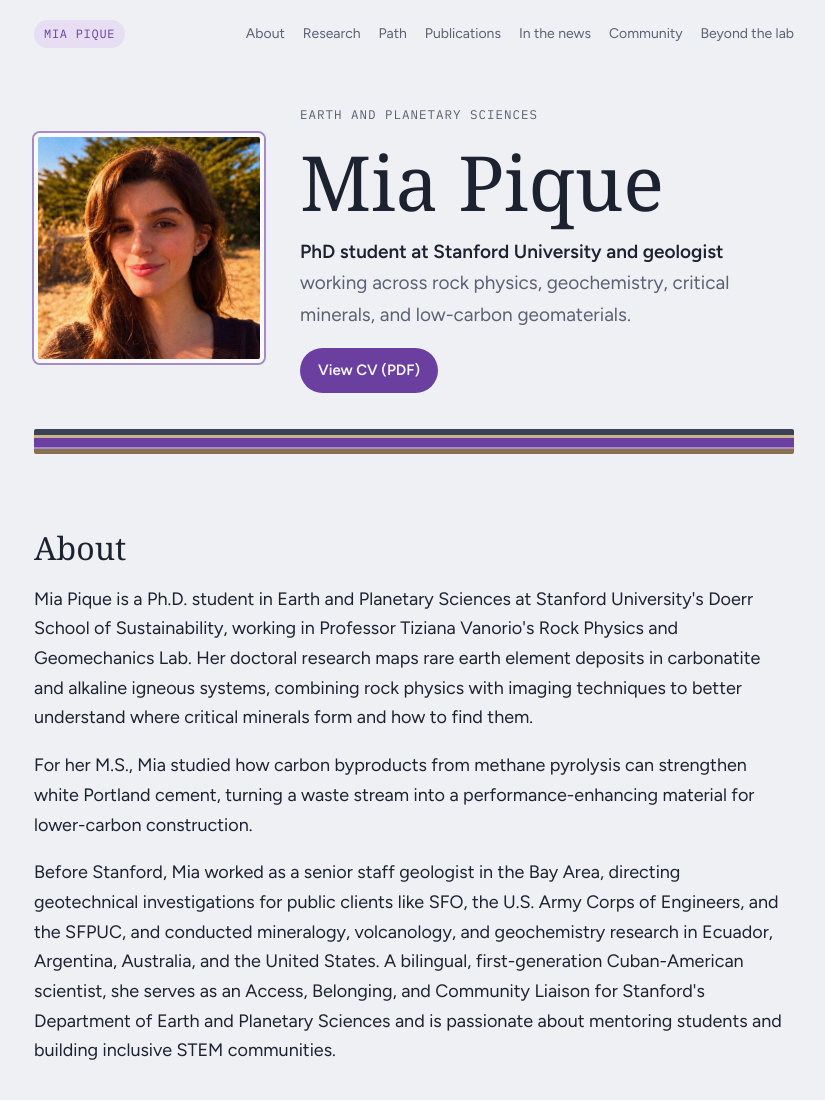
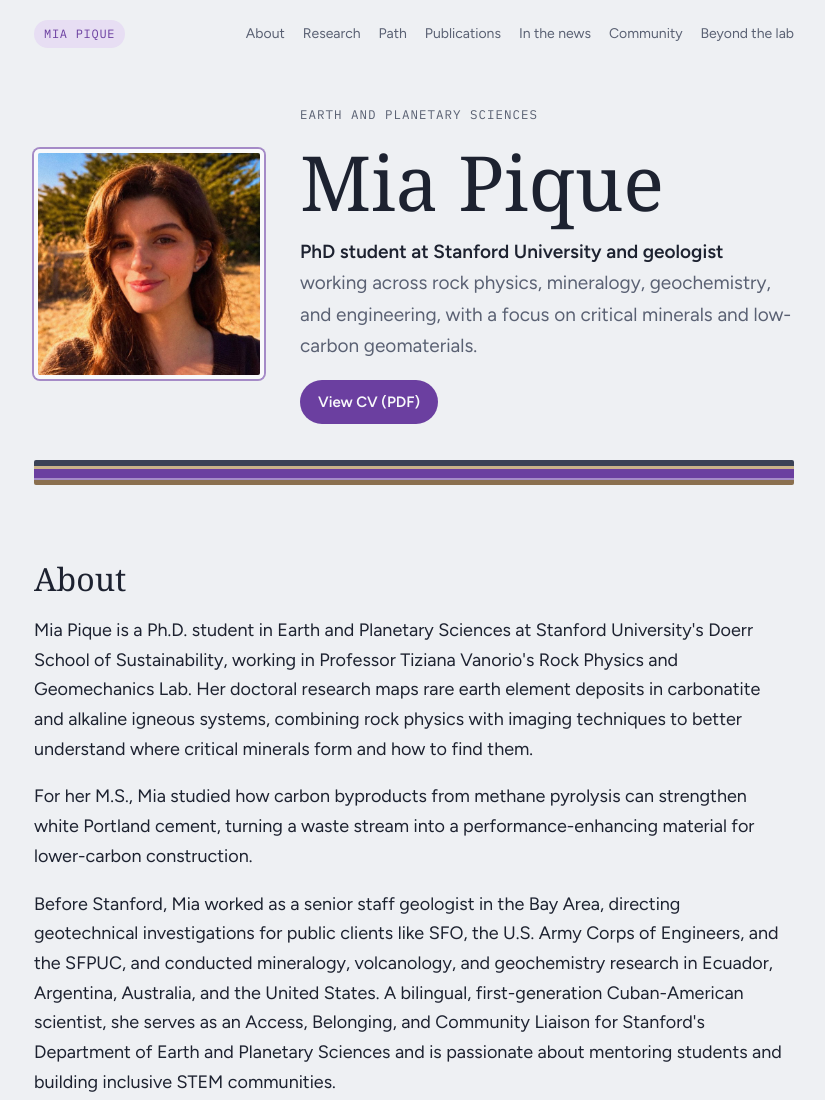
Before and after one commit to miapique/miapique.github.io, a plain HTML site: page index.html in a window 1280 px wide. Shown: the top 1100 px of the page, without its empty margins (226-1051 px from the left). Drawn offline with Linux system fonts and the light colour scheme; a web font is replaced by a local one.

Commit message:
Update intro line and search description
Co-Authored-By: Claude Opus 5.5 <noreply@anthropic.com>
Claude-Session: https://claude.ai/code/session_01KpE6bQiUzfBtwgxLXzWjXM

```diff
--- a/index.html
+++ b/index.html
@@ -3,7 +3,7 @@
 <head>
 <meta charset="utf-8">
 <meta name="viewport" content="width=device-width, initial-scale=1">
-<meta name="description" content="Mia Pique, PhD student at Stanford University and geologist working across rock physics, geochemistry, critical minerals, and low-carbon geomaterials.">
+<meta name="description" content="Mia Pique, PhD student at Stanford University and geologist working across rock physics, mineralogy, geochemistry, and engineering, with a focus on critical minerals and low-carbon geomaterials.">
 <meta property="og:title" content="Mia Pique">
 <meta property="og:description" content="PhD student at Stanford University and geologist.">
 <meta property="og:image" content="https://miapique.github.io/mia-photo-3.jpg">
@@ -165,7 +165,7 @@ footer{padding-block:48px 40px; color:var(--muted); font-size:13.5px}
       <div class="hero-text">
         <div class="eyebrow">Earth and Planetary Sciences</div>
         <h1>Mia Pique</h1>
-        <p class="role"><strong>PhD student at Stanford University and geologist</strong> working across rock physics, geochemistry, critical minerals, and low-carbon geomaterials.</p>
+        <p class="role"><strong>PhD student at Stanford University and geologist</strong> working across rock physics, mineralogy, geochemistry, and engineering, with a focus on critical minerals and low-carbon geomaterials.</p>
         <a class="cv-btn" href="Mia_Pique_CV.pdf" target="_blank" rel="noopener">View CV (PDF)</a>
       </div>
     </div>
```
